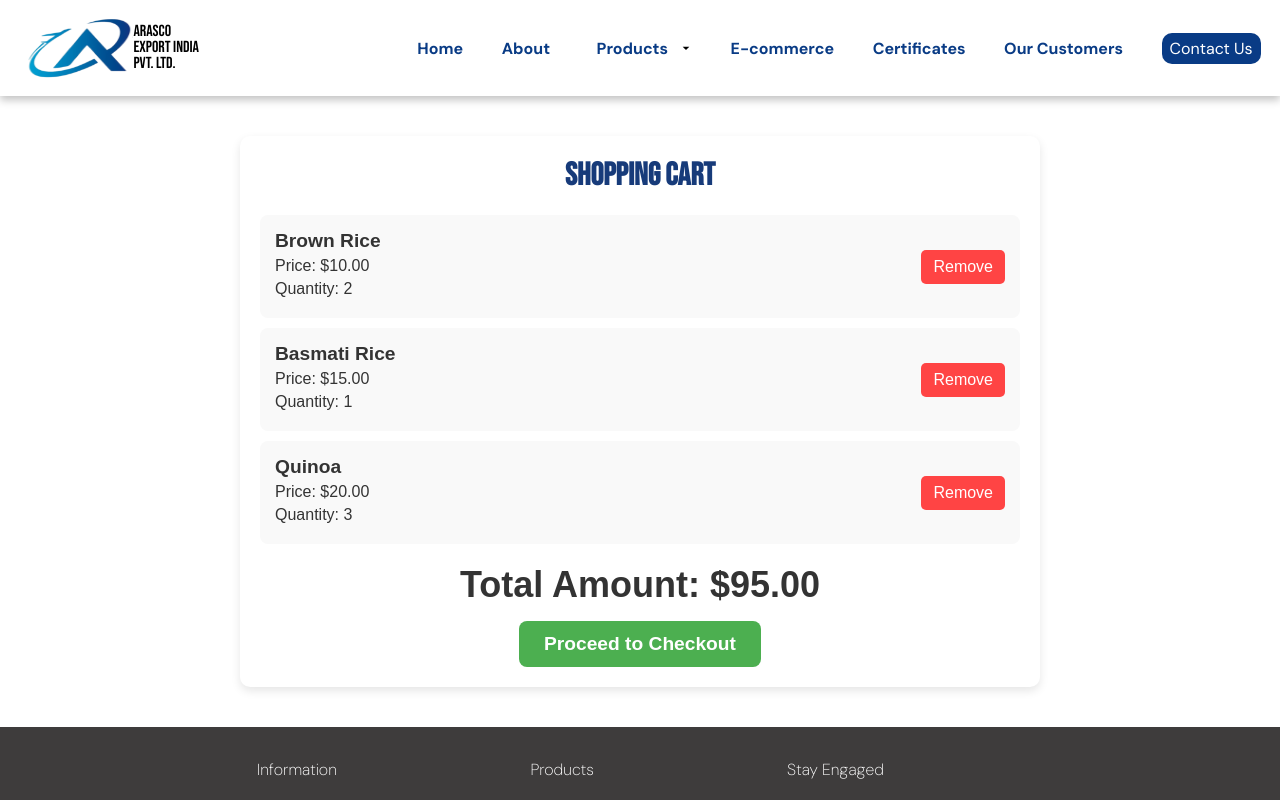
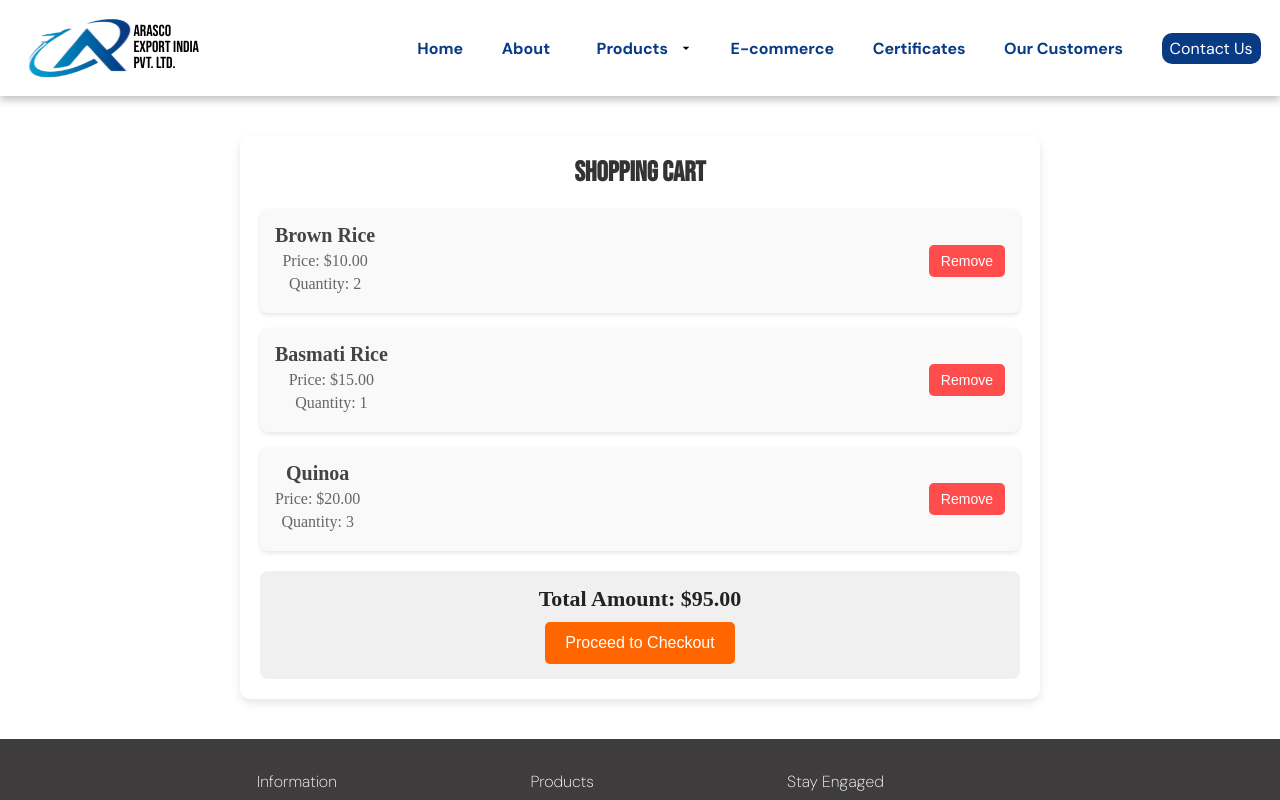
Before and after one commit to VESIT-CMPN-Projects/2024-25-SE47, a React (Vite) app in the folder frontend/: page /cart in a window 1280 px wide. Shown: the top 800 px of the page. Built offline with nearby package versions, Linux system fonts and the light colour scheme.

Commit message:
checkout pop up

```diff
--- a/frontend/src/pages/ShoppingCart/CartPage.jsx
+++ b/frontend/src/pages/ShoppingCart/CartPage.jsx
@@ -9,9 +9,12 @@ const CartPage = () => {
     { id: 3, name: "Quinoa", price: 20, quantity: 3 },
   ]);
 
-  // Function to calculate total price
   const totalPrice = cartItems.reduce((total, item) => total + item.price * item.quantity, 0);
 
+  const handleCheckout = () => {
+    alert("🛒 Order has been placed!!"); // Show the pop-up message
+    setCartItems([]); // Empty the cart
+  };
   // Function to remove an item from cart
   const removeItem = (id) => {
     setCartItems(cartItems.filter((item) => item.id !== id));
@@ -42,7 +45,12 @@ const CartPage = () => {
 
           <div className={styles.totalContainer}>
             <h2>Total Amount: ${totalPrice.toFixed(2)}</h2>
-            <button className={styles.checkoutButton}>Proceed to Checkout</button>
+
+            <button className={styles.checkoutBtn} onClick={handleCheckout}>
+              Proceed to Checkout
+            </button>
+
+
           </div>
         </>
       )}
--- a/frontend/src/pages/ShoppingCart/CartPage.module.css
+++ b/frontend/src/pages/ShoppingCart/CartPage.module.css
@@ -1,29 +1,29 @@
 .cartContainer {
-    width: 90%;
   max-width: 800px;
   margin: 40px auto;
-    font-family: Arial, sans-serif;
-    color: #333;
+  padding: 20px;
   background: #fff;
-    padding: 20px;
   border-radius: 10px;
-    box-shadow: 0px 4px 10px rgba(0, 0, 0, 0.1);
+  box-shadow: 0 4px 8px rgba(0, 0, 0, 0.1);
+  text-align: center;
 }
 
 .title {
-    text-align: center;
-    font-size: 2rem;
+  font-size: 28px;
+  color: #333;
   margin-bottom: 20px;
 }
 
 .emptyMessage {
-    text-align: center;
-    font-size: 1.2rem;
-    color: #888;
+  font-size: 18px;
+  color: #777;
+  margin-top: 20px;
 }
 
 .cartItems {
-    margin-bottom: 20px;
+  display: flex;
+  flex-direction: column;
+  gap: 15px;
 }
 
 .cartItem {
@@ -33,53 +33,60 @@
   background: #f9f9f9;
   padding: 15px;
   border-radius: 8px;
-    margin-bottom: 10px;
+  box-shadow: 0 2px 4px rgba(0, 0, 0, 0.1);
 }
 
 .itemDetails h3 {
+  font-size: 20px;
   margin: 0;
-    font-size: 1.2rem;
+  color: #444;
 }
 
 .itemDetails p {
+  font-size: 16px;
+  color: #666;
   margin: 5px 0;
-    font-size: 1rem;
 }
 
 .removeButton {
-    background-color: #ff4444;
+  background-color: #ff4d4d;
   color: white;
   border: none;
   padding: 8px 12px;
-    font-size: 1rem;
+  cursor: pointer;
   border-radius: 5px;
-    cursor: pointer;
+  font-size: 14px;
   transition: background 0.3s ease-in-out;
 }
 
 .removeButton:hover {
-    background-color: #cc0000;
+  background-color: #e63939;
 }
 
 .totalContainer {
-    text-align: center;
-    font-size: 1.5rem;
   margin-top: 20px;
+  padding: 15px;
+  background: #f0f0f0;
+  border-radius: 8px;
 }
 
-  .checkoutButton {
-    background-color: #4caf50;
+.totalContainer h2 {
+  font-size: 22px;
+  color: #222;
+  margin-bottom: 10px;
+}
+
+.checkoutBtn {
+  padding: 12px 20px;
+  background-color: #ff6600;
   color: white;
-    font-size: 1.2rem;
-    font-weight: bold;
-    padding: 12px 25px;
   border: none;
-    border-radius: 8px;
   cursor: pointer;
-    margin-top: 15px;
+  font-size: 16px;
+  border-radius: 5px;
   transition: background 0.3s ease-in-out;
 }
 
-  .checkoutButton:hover {
-    background-color: #388e3c;
+.checkoutBtn:hover {
+  background-color: #e65c00;
 }
```
Lines whose indentation alone changed are shown as unchanged.
